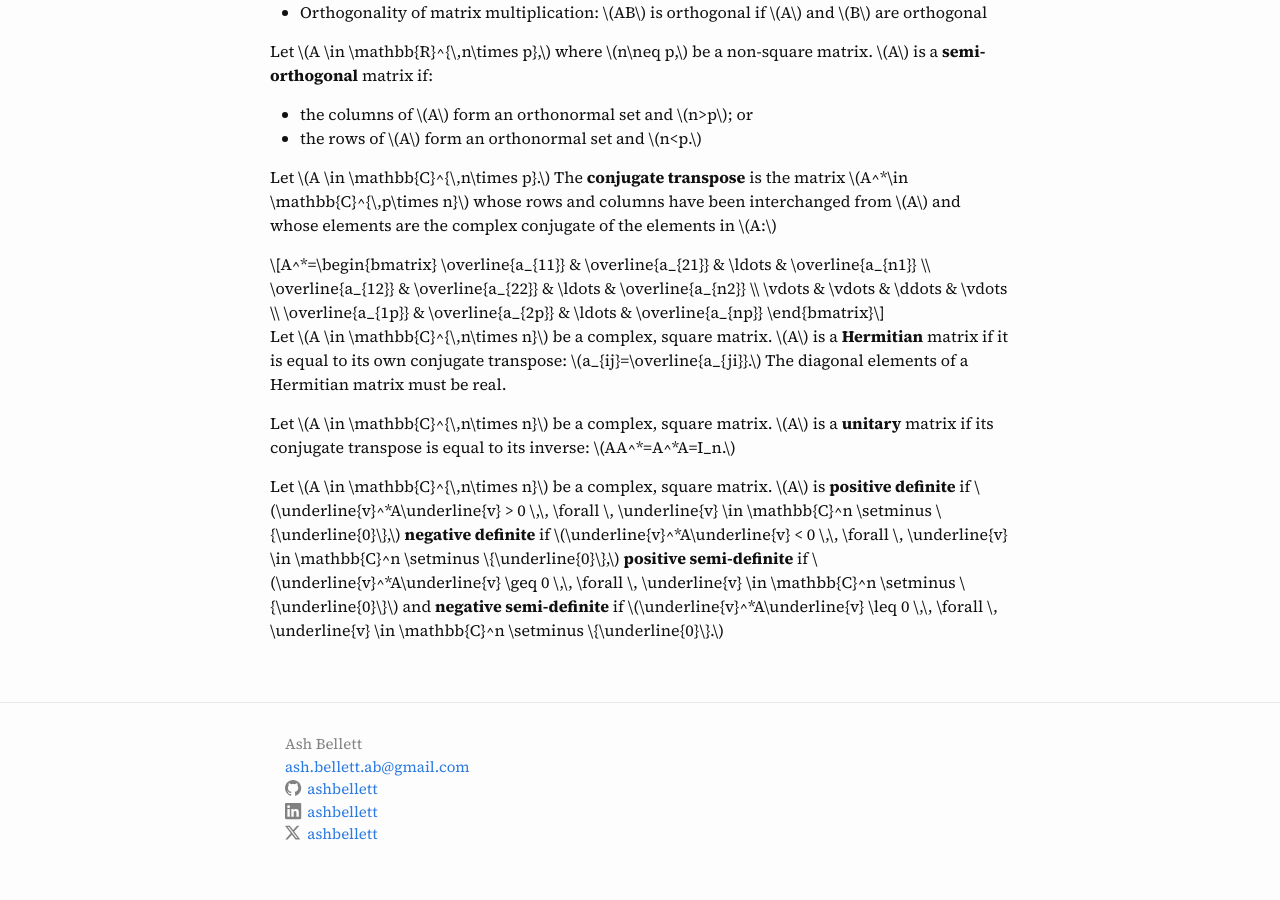
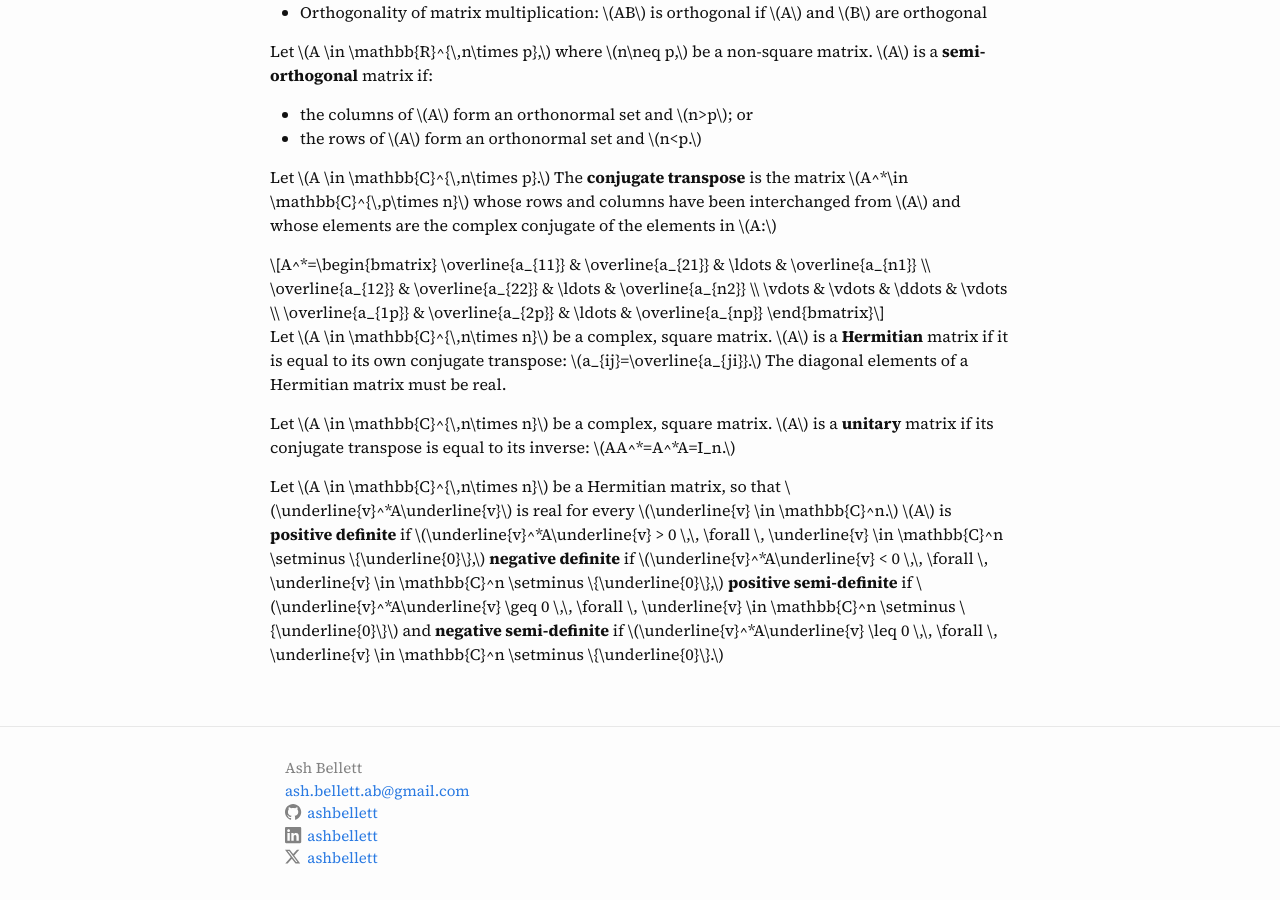
Before and after one commit to ashbellett/ashbellett.github.io, a Jekyll site: the page built from _posts/_linear-algebra/matrices.md, in a window 1280 px wide and 900 px high, scrolled down 2730 px. Built offline with Jekyll 4.4.1, drawn with Linux system fonts in a browser that asks for light colours; a script that is not in the unit is left out; before the commit the page ends 3606 px from its top, so only the background shows below that.

Commit message:
Tighten definitions in linear algebra, probability and statistics notes
- Matrices: require A to be Hermitian before defining positive and negative
  (semi-)definiteness, since v*Av is only guaranteed real in that case.
- Vector spaces: state the scalar identity axiom in terms of the field's 1
  rather than an existential, quantify closure under scalar multiplication
  over vectors as well as scalars, and introduce the finite set
  U = {u_1, ..., u_n} that the linear dependence definition relies on.
- Random variables: say "injective function from S to N" and drop the
  unconditional "support is {x : f(x) > 0}" sentence that contradicted the
  closed-set definition given earlier on the page.
- Interval estimation: quantify g_L <= g_U over realisations x in S^n rather
  than over the random vector X.

Co-Authored-By: Claude Fable 5.1 <noreply@anthropic.com>

```diff
--- a/_posts/_linear-algebra/matrices.md
+++ b/_posts/_linear-algebra/matrices.md
@@ -125,4 +125,4 @@ Let $$A \in \mathbb{C}^{\,n\times n}$$ be a complex, square matrix. $$A$$ is a *
 
 Let $$A \in \mathbb{C}^{\,n\times n}$$ be a complex, square matrix. $$A$$ is a **unitary** matrix if its conjugate transpose is equal to its inverse: $$AA^*=A^*A=I_n.$$
 
-Let $$A \in \mathbb{C}^{\,n\times n}$$ be a complex, square matrix. $$A$$ is **positive definite** if $$\underline{v}^*A\underline{v} > 0 \,\, \forall \, \underline{v} \in \mathbb{C}^n \setminus \{\underline{0}\},$$ **negative definite** if $$\underline{v}^*A\underline{v} < 0 \,\, \forall \, \underline{v} \in \mathbb{C}^n \setminus \{\underline{0}\},$$ **positive semi-definite** if $$\underline{v}^*A\underline{v} \geq 0 \,\, \forall \, \underline{v} \in \mathbb{C}^n \setminus \{\underline{0}\}$$ and **negative semi-definite** if $$\underline{v}^*A\underline{v} \leq 0 \,\, \forall \, \underline{v} \in \mathbb{C}^n \setminus \{\underline{0}\}.$$
+Let $$A \in \mathbb{C}^{\,n\times n}$$ be a Hermitian matrix, so that $$\underline{v}^*A\underline{v}$$ is real for every $$\underline{v} \in \mathbb{C}^n.$$ $$A$$ is **positive definite** if $$\underline{v}^*A\underline{v} > 0 \,\, \forall \, \underline{v} \in \mathbb{C}^n \setminus \{\underline{0}\},$$ **negative definite** if $$\underline{v}^*A\underline{v} < 0 \,\, \forall \, \underline{v} \in \mathbb{C}^n \setminus \{\underline{0}\},$$ **positive semi-definite** if $$\underline{v}^*A\underline{v} \geq 0 \,\, \forall \, \underline{v} \in \mathbb{C}^n \setminus \{\underline{0}\}$$ and **negative semi-definite** if $$\underline{v}^*A\underline{v} \leq 0 \,\, \forall \, \underline{v} \in \mathbb{C}^n \setminus \{\underline{0}\}.$$
```
Also changed, not shown: _posts/_frequentist-statistics/interval-estimation.md (+1 -1 lines), _posts/_linear-algebra/vector-spaces.md (+4 -4 lines), _posts/_probability/random-variables.md (+1 -3 lines).
